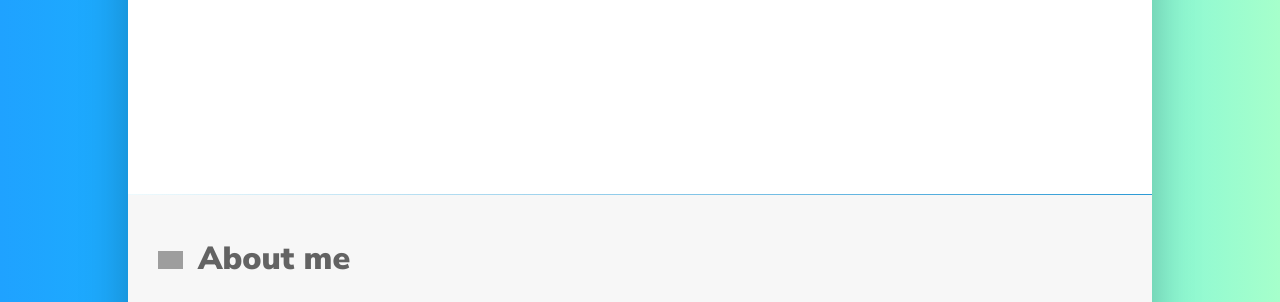
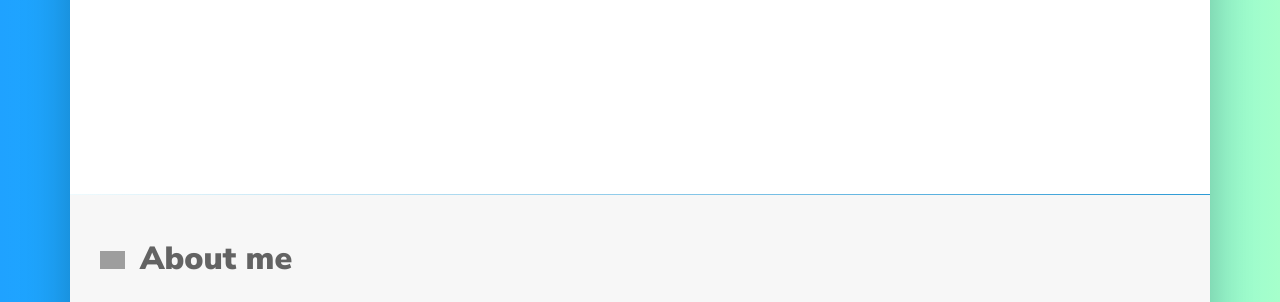
Before and after one commit to marcoroganovic/asynh.js, a website: page port/index.html in a window 1280 px wide. Shown: the part 460-762 px from the top of the page. Drawn offline with nearby package versions, Linux system fonts and the light colour scheme; grey boxes are pictures that could not be loaded.

Commit message:
tweak styles

```diff
--- a/port/styles.css
+++ b/port/styles.css
@@ -47,7 +47,7 @@ a {
 }
 
 main {
-  max-width: 1024px;
+  max-width: 1140px;
   width: 100%;
   min-height: 100vh;
   margin: 20px auto;
```
